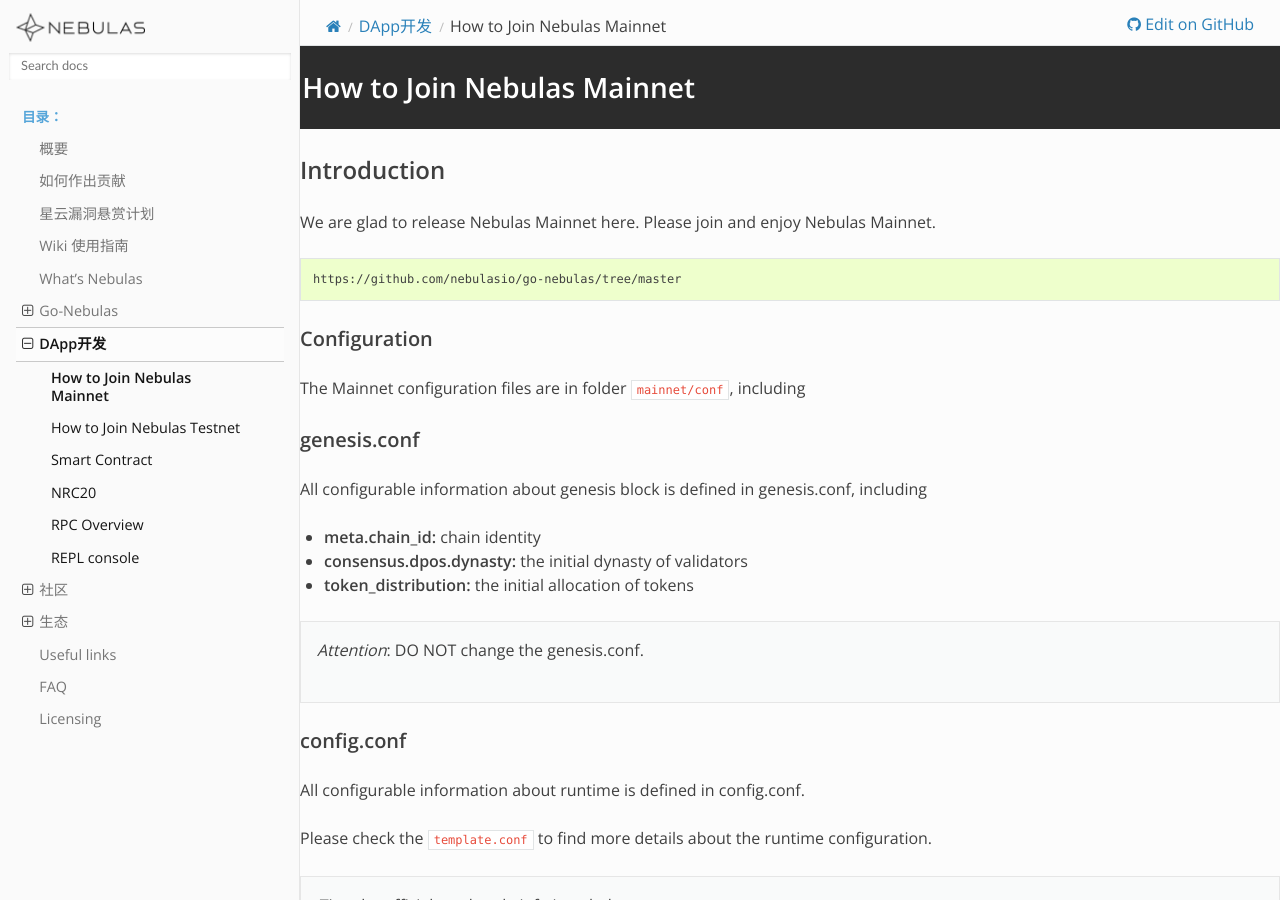
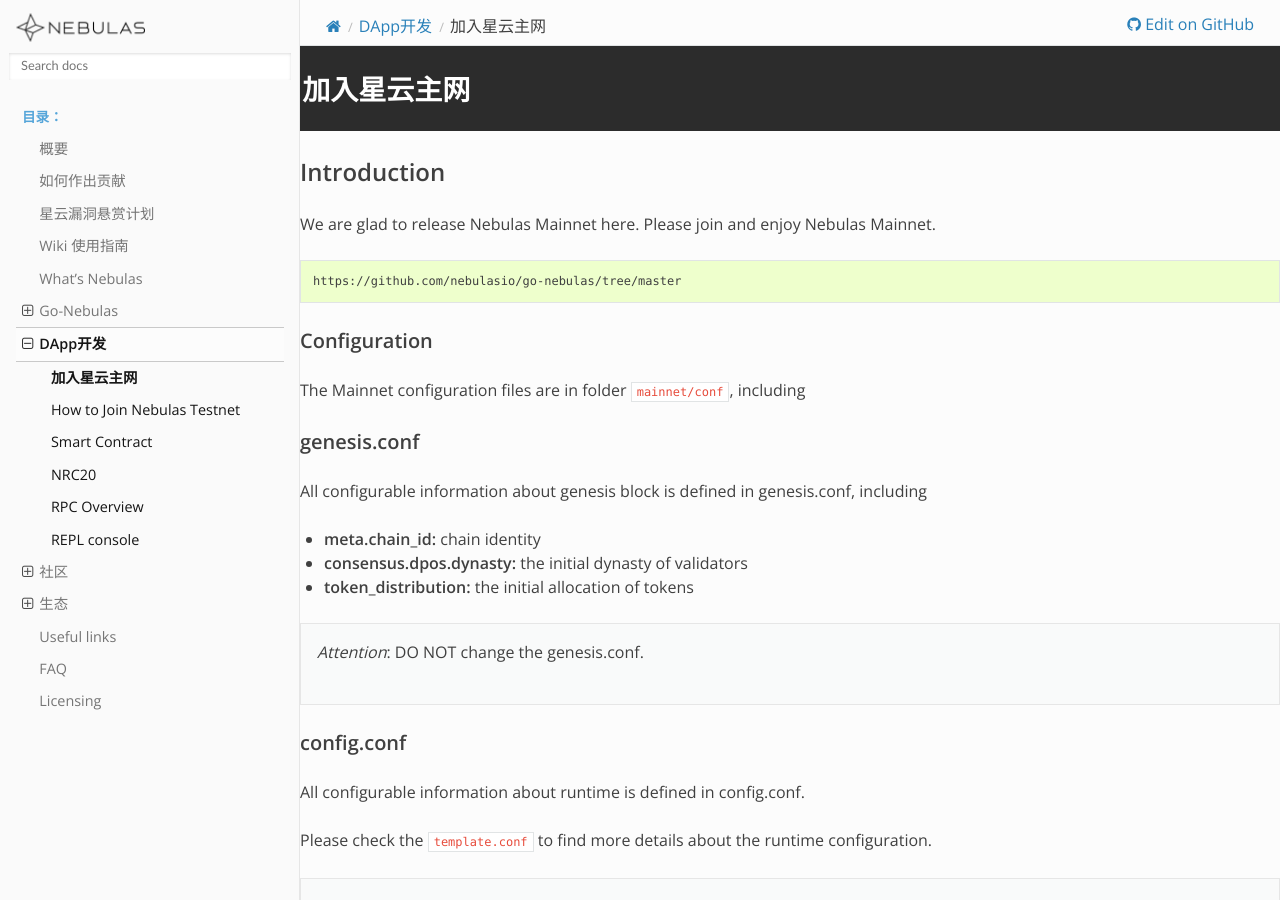
Before and after one commit to nebulasio/nebdocs, a Sphinx documentation site: the page built from docs/dapp-development/mainnet.md, in a window 1280 px wide and 900 px high. Built offline with Sphinx 7.4.7 and the Read the Docs theme 2.0.0, drawn with Linux system fonts in a browser that asks for light colours; pages that are not in the unit, such as notebooks, are missing from menus.

Commit message:
目录更新

```diff
--- a/docs/dapp-development/mainnet.md
+++ b/docs/dapp-development/mainnet.md
@@ -1,4 +1,4 @@
-# How to Join Nebulas Mainnet
+# 加入星云主网
 
 ## Introduction
 
```
